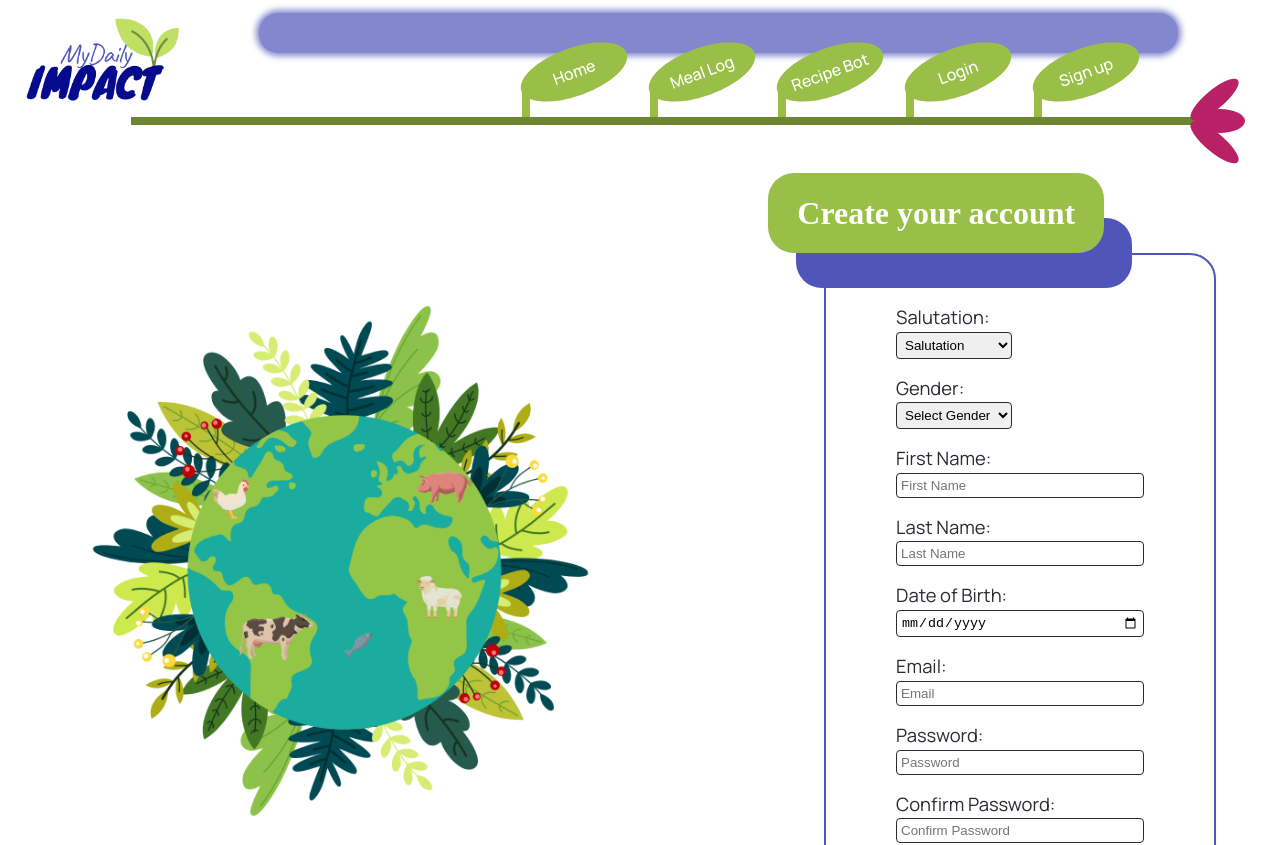
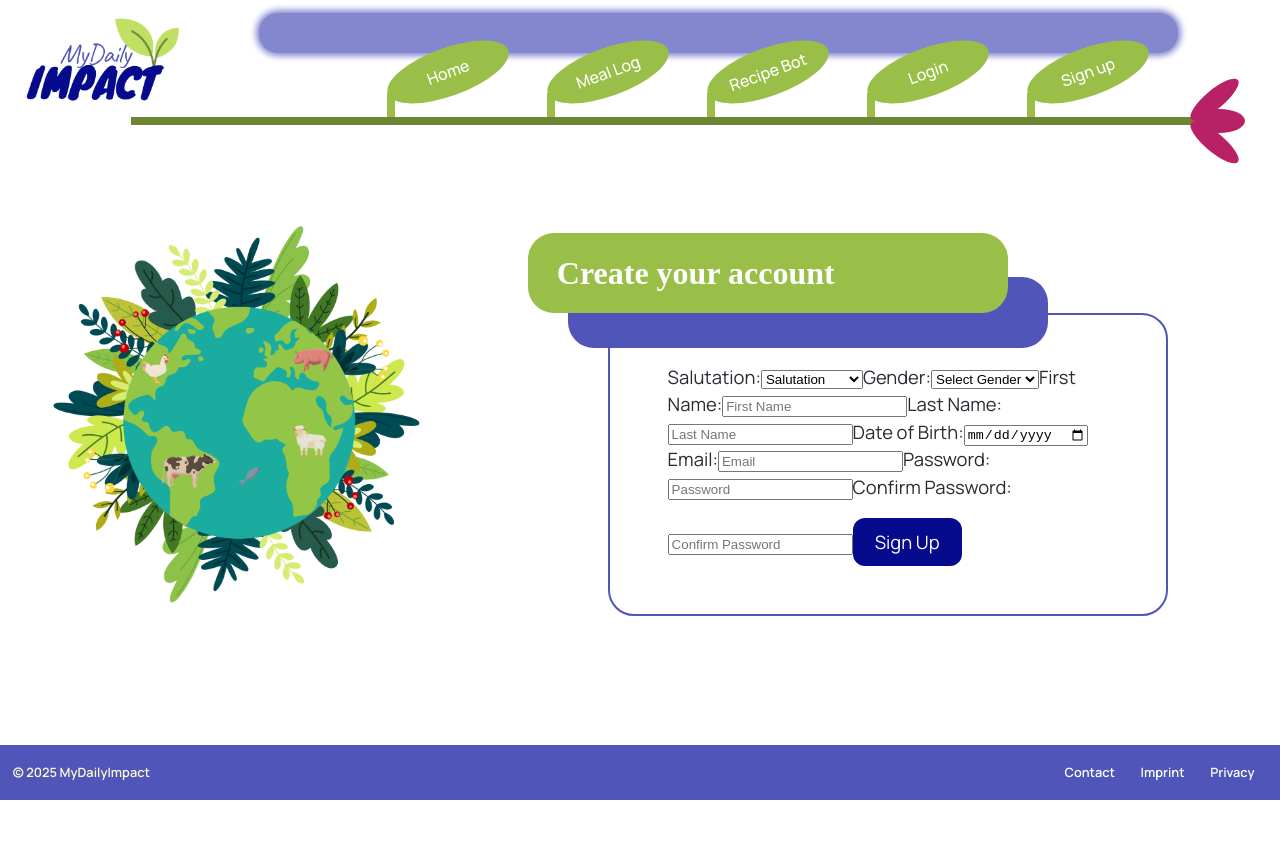
Before and after one commit to TechLabs-Remote-Bootcamp/WS24-MyDailyImpact, a React (Vite) app in the folder mdi-react/: page /sign-up in a window 1280 px wide. Shown: the top 845 px of the page. After the commit the page ends 800 px from the top, so only its background shows below. Built offline with nearby package versions, Linux system fonts and the light colour scheme; a web font is replaced by a local one.

Commit message:
dropdown still not working

```diff
--- a/mdi-react/src/components/core/ContentLR/Content_LR.module.scss
+++ b/mdi-react/src/components/core/ContentLR/Content_LR.module.scss
@@ -8,6 +8,18 @@
   margin: 0 2rem 2rem 2rem;
   justify-content: space-evenly;
   align-items: center;
+  width: 90vw;
+
+  .leftBox {
+    flex-grow: 1;
+    max-width: 40vw;
+  }
+
+  .rightBox {
+    flex-grow: 4;
+    max-width: 50vw;
+    margin-right: 1rem;
+  }
 }
 
 @media only screen and (max-width: 850px) {
@@ -19,10 +31,6 @@
     padding: 0 2rem;
     justify-content: center;
     align-items: center;
-  }
-
-  .rightBox {
-    margin-top: -1.3rem;
   }
 }
 
--- a/mdi-react/src/components/core/CustomSelect/CustomSelect.jsx
+++ b/mdi-react/src/components/core/CustomSelect/CustomSelect.jsx
@@ -6,7 +6,7 @@ export default function CustomSelect({
   options = ["Option 1", "Option 2", "Option 3"],
   defaultValue = null,
   onSelectChange,
-  // onChange = () => {},
+  onChange = () => {},
 }) {
   const [isOpen, setIsOpen] = useState(false);
   const [selectedOption, setSelectedOption] = useState(
@@ -27,16 +27,11 @@ export default function CustomSelect({
     return () => document.removeEventListener("mousedown", handleClickOutside);
   }, []);
 
-  const handleChange = (event) => {
-    setIsOpen(false);
-    const selectedValue = event.target.value;
-    onSelectChange(selectedValue); // Ruft die Callback-Funktion der Elternkomponente auf
-  };
-
   const handleSelect = (option) => {
     setSelectedOption(option);
     setIsOpen(false);
-    onChange(option);
+    onSelectChange(option); // Ruft die Callback-Funktion der Elternkomponente auf
+    onChange(option); // Ruft die onChange-Funktion auf, falls vorhanden
   };
 
   return (
@@ -66,7 +61,7 @@ export default function CustomSelect({
               className={`${styles.option} ${
                 hoveredOption === index ? styles.optionHovered : ""
               }`}
-              onClick={() => handleChange(option)}
+              onClick={() => handleSelect(option)}
               onMouseEnter={() => setHoveredOption(index)}
               onMouseLeave={() => setHoveredOption(null)}
             >
--- a/mdi-react/src/components/core/CustomSelect/CustomSelect.module.scss
+++ b/mdi-react/src/components/core/CustomSelect/CustomSelect.module.scss
@@ -6,28 +6,24 @@
   position: relative;
   display: inline-block;
   width: 15rem;
-  //user-select: none;
+  padding: 0;
+
+  color: $grey-700;
 
   .dropdownButton {
-    width: 15rem;
-    height: 3rem;
-    font-size: 1.2rem;
-    padding: 0.3em 1em;
+    color: $grey-700;
     text-align: left;
-    background-color: $primary-extra-light;
-    border: 1px solid $primary-medium;
-    border-radius: 10px;
     cursor: pointer;
     position: relative;
     transition: background-color 0.2s ease;
 
     &:hover {
-      background-color: transparent;
+      background-color: $primary-extra-light;
     }
 
     &.active {
       border-color: $primary-medium;
-      box-shadow: 0 0 0 0.2rem rgba(0, 123, 255, 0.25);
+      //box-shadow: 0 0 0 0.2rem rgba(0, 123, 255, 0.25);
       border-bottom-right-radius: 0;
       border-bottom-left-radius: 0;
       border-bottom: transparent;
@@ -54,7 +50,8 @@
 
   .optionsList {
     position: absolute;
-    width: 100%;
+    top: calc(75% + 4px);
+    width: inherit;
     margin: 0;
     padding: 0;
     background-color: #e6e7f5;
@@ -63,6 +60,7 @@
     z-index: 1000;
     max-height: 200px;
     overflow-y: auto;
+    overflow-x: hidden;
     border-bottom-right-radius: 10px;
     border-bottom-left-radius: 10px;
     border-top-right-radius: 0;
@@ -78,6 +76,7 @@
       &.optionHovered {
         background-color: $primary-medium;
         color: $white;
+        width: 100%;
       }
     }
   }
--- a/mdi-react/src/components/core/Header/Header.module.scss
+++ b/mdi-react/src/components/core/Header/Header.module.scss
@@ -55,12 +55,13 @@
   grid-area: leaves;
   display: flex;
   flex-direction: row;
-  justify-content: space-around;
-  margin: 0 2.6rem 0 auto;
+  justify-content: right;
+  margin-left: 2.6rem;
+  margin-right: 2rem;
 
   .single {
     display: grid;
-    grid-template-columns: 1fr 3fr 4fr;
+    grid-template-columns: 2rem 8rem;
     grid-template-rows: 3rem 1.5rem;
     justify-content: center;
     margin-top: -1.5rem;
@@ -149,7 +150,7 @@
   }
 }
 
-@media only screen and (max-width: 1000px) {
+@media only screen and (max-width: 1200px) {
   .logo {
     margin-right: -2rem;
 
@@ -169,8 +170,11 @@
       margin-left: 0.2rem;
     }
 
-    .single .leaf-stem {
-      left: 0.2rem;
+    .single {
+      grid-template-columns: 1rem 6rem;
+      .leaf-stem {
+        left: 0.3rem;
+      }
     }
   }
 }
--- a/mdi-react/src/components/pages/MealLogging/RC_mealLog.jsx
+++ b/mdi-react/src/components/pages/MealLogging/RC_mealLog.jsx
@@ -3,11 +3,73 @@ import Button from "../../core/Button/Button";
 import CustomSelect from "../../core/CustomSelect/CustomSelect";
 import styles from "./RC_mealLog.module.scss";
 import form from "../../../styles/forms.module.scss";
+import { useState } from "react";
+import { useForm } from "react-hook-form";
+import { useNavigate } from "react-router-dom";
 
 export default function RC_MealLog() {
+  const navigate = useNavigate();
+  const [selectedValue, setSelectedValue] = useState("");
+
+  // const [inputValues, setInputValues] = useState({
+  //   mealName: "", // Wert für das erste Input-Feld
+  //   comment: "", // Wert für das zweite Input-Feld
+  // });
+  // //const [mealName, setMealName] = useState("");
+  //const [mealOption, setMealOption] = useState("");
+  // //const [comment, setComment] = useState("");
+  // const [response, setResponse] = useState({});
+
+  const handleSelectChange = (value) => {
+    setSelectedValue(value);
+  };
+
   const handleChange = (selectedOption) => {
+    setMealOption = selectedOption;
     console.log("Selected:", selectedOption);
+    //console.log({ mealName, mealOption, comment });
   };
+
+  // const handleMealChange = (event) => {
+  //   const { name, value } = event.target;
+  //   setInputValues((prevValues) => ({ ...prevValues, [name]: value }));
+
+  //   updateResponse({ ...inputValues, [name]: value }, mealOption);
+  // };
+
+  // const handleChange = (value) => {
+  //   setMealOption(value);
+  //   updateResponse(inputValues, value);
+  // };
+
+  // const updateResponse = (inputVals, mealOptionVal) => {
+  //   const newResponse = {
+  //     ...inputVals,
+  //     mealOption: mealOptionVal,
+  //   };
+  //   setResponse(newResponse);
+  //   console.log("Response:", newResponse); // Optional: Zum Debuggen
+  // };
+
+  // const handleSave = async (e) => {
+  //   console.log("Response:", e);
+  //   //e.preventDefault();
+  //   try {
+  //const response = await login({ email, password });
+  /* if (response && response.token && response.user) {
+        const success = await login(response.token, response.user);
+        if (success) {
+          console.log('Login successful');
+        } else {
+          console.log('Login failed in useAuth');
+        }
+      } else {
+        console.error("Invalid login response format");
+  //     } */
+  //   } catch (error) {
+  //     console.error("Login failed", error);
+  //   }
+  // };
   return (
     <>
       <ColoredContainers
@@ -15,26 +77,42 @@ export default function RC_MealLog() {
         h3Text="Choose the right input and save."
       >
         <div className={form["formpage-grid"]}>
-          <section className={form.formSection}>
+          <form
+            className={form.formSection}
+            // onSubmit={handleSubmit(onSubmitHandler)}
+          >
             <div className={form.inputSection}>
-              <label className={styles.label}>Meal name</label>
-              <input className={form.input}></input>
+              <label className={form.label}>Meal name</label>
+
+              <input
+                className={form.input}
+                name="mealName"
+                // {...register("mealName")}
+                // value={inputValues.mealName}
+                // onChange={handleMealChange}
+              ></input>
+              {/* {errors.mealName && <p>{errors.mealName.message}</p>} */}
             </div>
             <div className={form.inputSection}>
-              <label className={styles.label}>Meal of the day</label>
+              <label className={form.label}>Meal of the day</label>
               <CustomSelect
                 options={["Breakfast", "Lunch", "Dinner"]}
                 defaultValue="Breakfast"
-                onChange={handleChange}
+                onSelectChange={handleSelectChange}
               ></CustomSelect>
             </div>
             <div className={form.inputSection}>
-              <label className={styles.label}>Comment</label>
-              <input className={form.input}></input>
+              <label className={form.label}>Comment</label>
+              <input
+                className={form.input}
+                name="comment"
+                // value={inputValues.comment}
+                // onChange={handleMealChange}
+              ></input>
             </div>
-          </section>
+          </form>
           <section className={form.buttonSection}>
-            <Button>Save</Button>
+            <Button type="submit">Save</Button>
           </section>
         </div>
       </ColoredContainers>
--- a/mdi-react/src/styles/forms.module.scss
+++ b/mdi-react/src/styles/forms.module.scss
@@ -3,27 +3,84 @@
 
 // General form css
 
-form {
+.formpage-grid {
   display: grid;
-  grid-template-columns: 1fr 1fr;
+  grid-template-rows: 4fr 1fr;
+  font-family: $font-family-general;
+  width: 95%;
+}
+
+// form {
+//   display: grid;
+//   grid-template-columns: 1fr 1fr;
+//   flex-direction: column;
+//   align-items: center;
+//   gap: 1rem;
+//   label {
+//     display: flex;
+//     flex-direction: column;
+//
+//     .errorText {
+//       color: $red;
+//       font-size: 0.85rem;
+//       margin-top: 0.3rem;
+//       font-family: $font-family-general;
+//     }
+//   }
+// }
+
+.formSection {
+  display: flex;
   flex-direction: column;
-  align-items: center;
-  gap: 1rem;
-  label {
+  padding-top: 1.5rem;
+
+  .inputSection {
     display: flex;
-    flex-direction: column;
-    .input {
-      padding: 0.25rem;
-      border-radius: 0.25rem;
-      border: 1px solid $grey-700;
+    flex-direction: row;
+    column-gap: 1.5rem;
+    user-select: text;
+    align-items: baseline;
+    min-width: 0;
+    min-height: 0;
+    overflow: hidden;
+    width: 95%;
+  }
+
+  .input {
+    flex-grow: 2;
+    background-color: $primary-extra-light;
+    height: 3rem;
+    width: 80%;
+    padding: 0.1em 1em;
+
+    border-radius: 10px;
+    border: 1px solid $primary-medium;
+    font-size: 1.2rem;
+
+    &:focus-visible {
+      outline: 2px solid $primary-medium;
     }
-    .errorText {
-      color: $red;
-      font-size: 0.85rem;
-      margin-top: 0.3rem;
-      font-family: $font-family-general;
+    .option:hover {
+      box-shadow: 0 0 10px 100px #7d1646 inset;
     }
   }
+
+  .label {
+    flex-grow: 2;
+    white-space: nowrap;
+    font-weight: 700;
+    letter-spacing: 1px;
+  }
+}
+
+.buttonSection {
+  display: flex;
+  flex-direction: row;
+  align-items: center;
+  min-width: 0;
+  min-height: 0;
+  overflow: hidden;
+  justify-self: flex-end;
 }
 
 .form-container {
```
